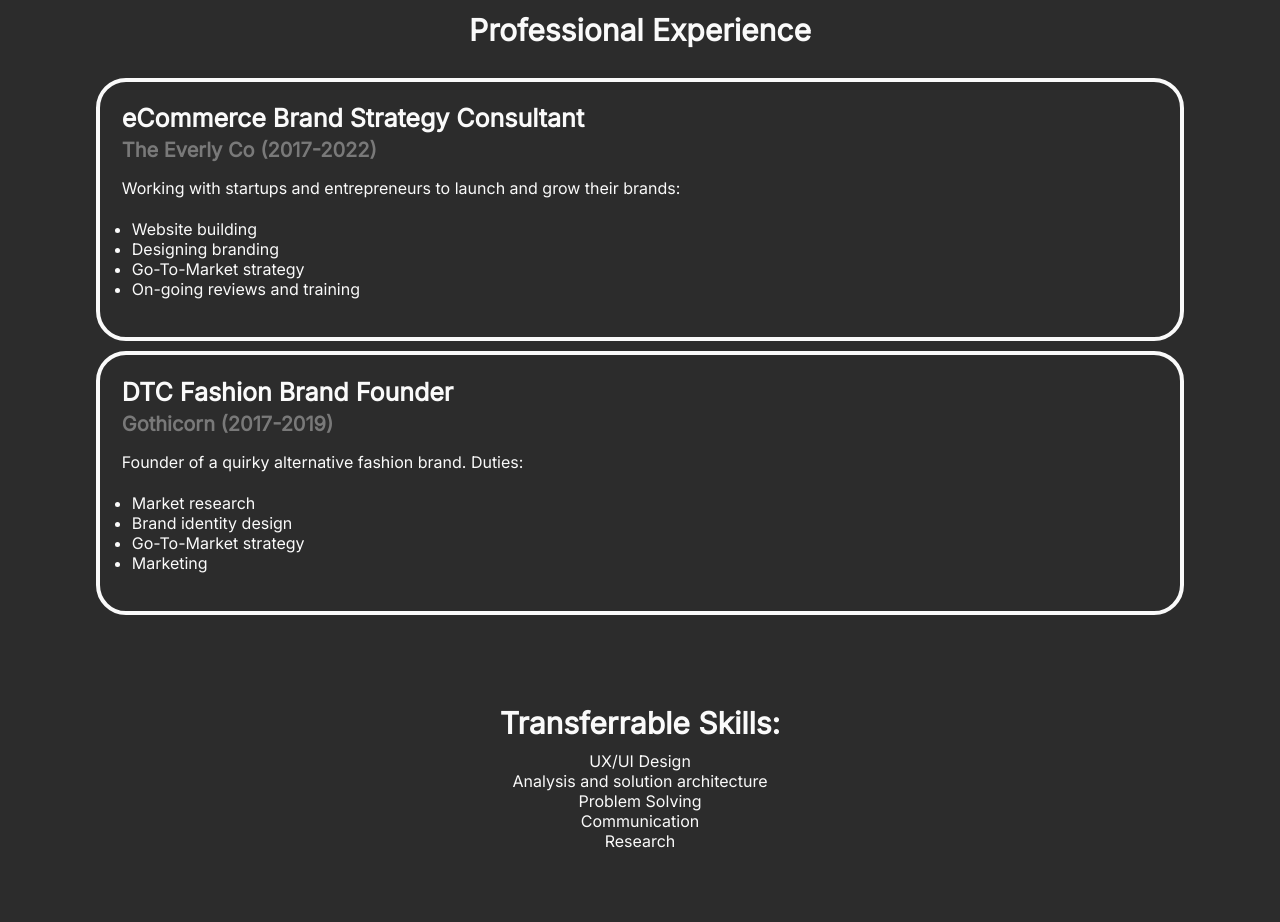
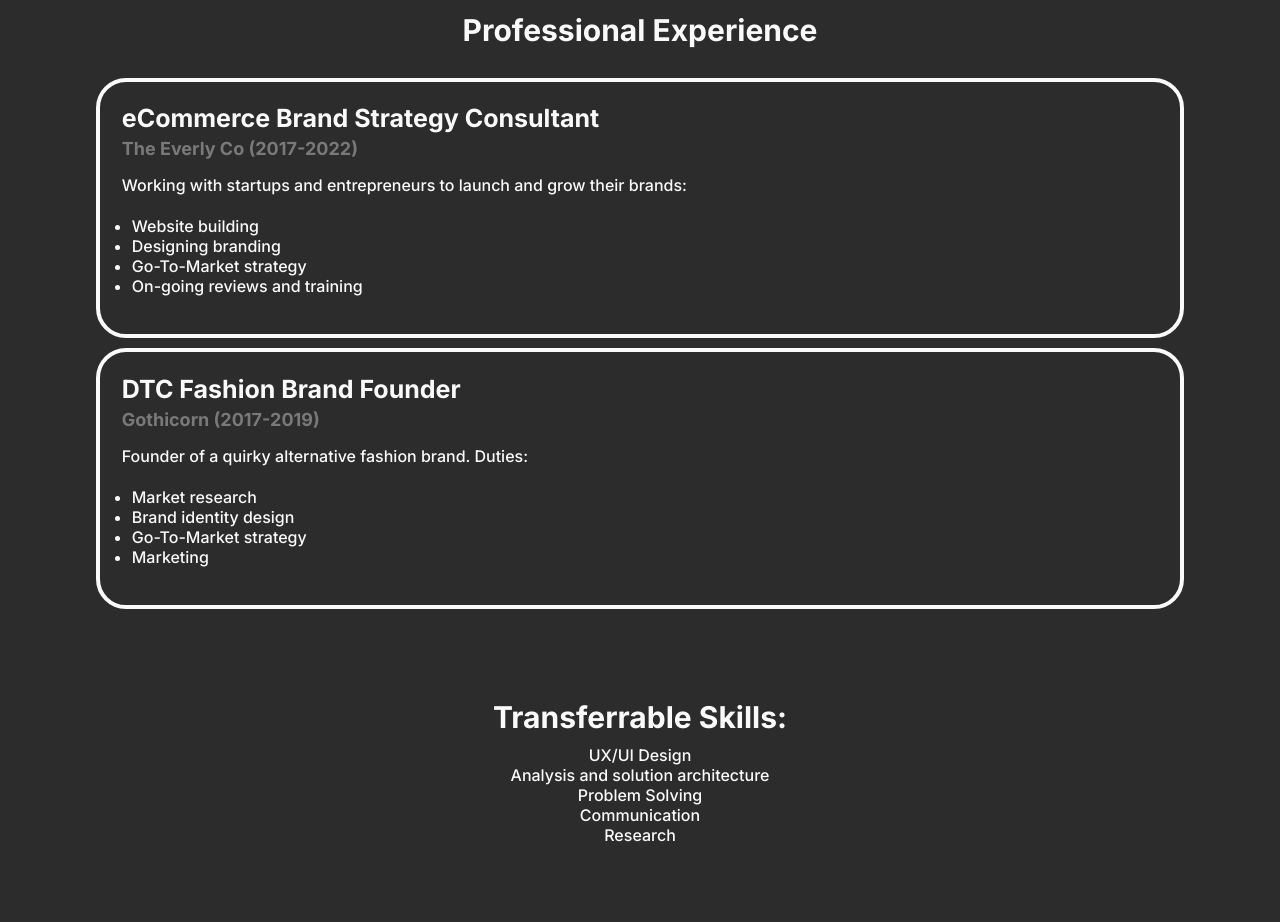
Before and after one commit to everly001/everly001.github.io, a plain HTML site: page index.html in a window 1280 px wide. Shown: the part 2060-2982 px from the top of the page. Drawn offline with nearby package versions, Linux system fonts and the light colour scheme.

Commit message:
Font adjustment

```diff
--- a/css/style.css
+++ b/css/style.css
@@ -42,7 +42,7 @@ h2 {
 }
 
 h3 {
-    font-size: 20px;
+    font-size: 18px;
     color: #fafafa60;
     margin: 0;
 }
@@ -417,10 +417,6 @@ button.small-icon {
         font-size: 25px;
     }
 
-    h3 {
-        font-size: 20px;
-    }
-
     p {
         font-size: 16px;
     }
--- a/index.html
+++ b/index.html
@@ -5,7 +5,7 @@
     <meta http-equiv="X-UA-Compatible" content="IE=edge">
     <meta name="viewport" content="width=device-width, initial-scale=1">
     <title>Everly's Portfolio</title>
-    <link rel="stylesheet" href="https://fonts.googleapis.com/css?family=Inter">
+    <link rel="stylesheet" href="https://fonts.googleapis.com/css?family=Inter:400,500,600,700,800,900">
     <link rel="stylesheet" href="css/style.css">
     <link rel="stylesheet" href="css/owlcarousel/owl.carousel.css">
     <link rel="stylesheet" href="css/owlcarousel/owl.theme.default.min.css">
```
